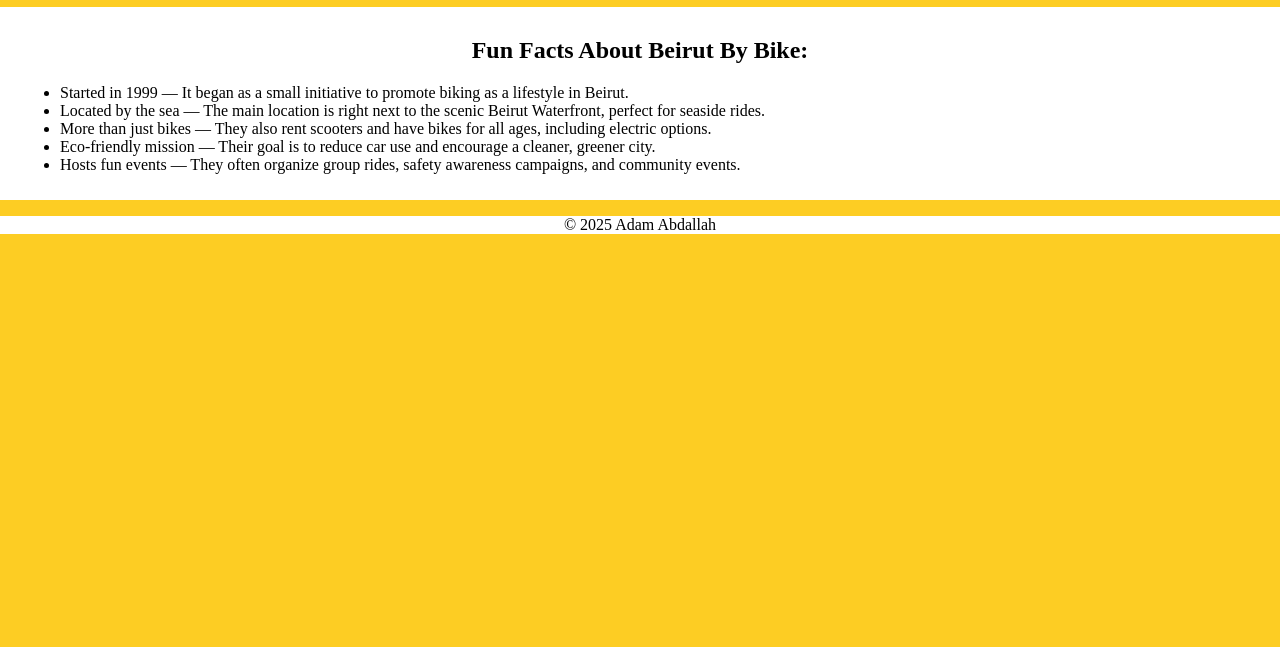
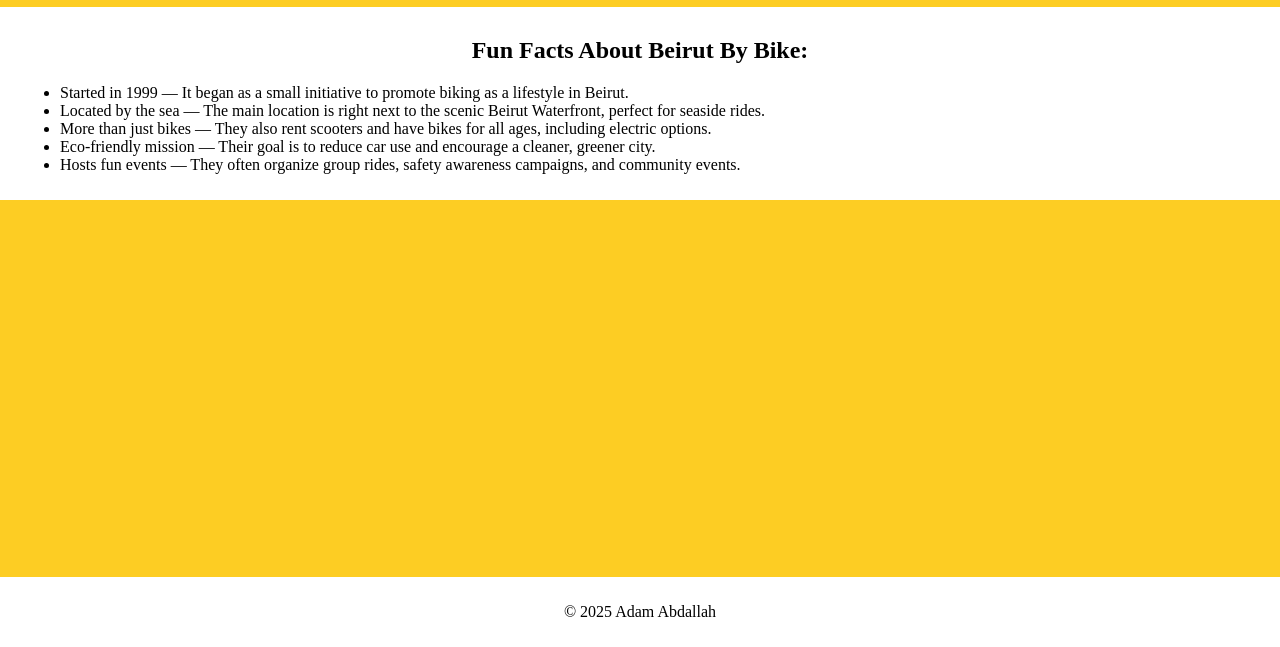
Before and after one commit to AdamAbdallah1/my-favorite-place, a plain HTML site: page pages/facts.html in a window 1280 px wide. Shown: the part 153-800 px from the top of the page. Drawn offline with Linux system fonts and the light colour scheme.

Commit message:
Styling body for page 2

```diff
--- a/css/index.css
+++ b/css/index.css
@@ -1,6 +1,11 @@
 body {
     margin: 0;
     background-color: #FDCD23;
+}
+html, body {
+    height: 100%;
+    margin: 0;
+    padding: 0;
 }
 
 header {
@@ -10,6 +15,10 @@
 
 header img{
     width: 150px;
+}
+
+main {
+    flex: 1;
 }
 
 .descr {
@@ -69,7 +78,18 @@
     text-align: left;
 }
 
+.page-2 {
+    display: flex;
+    flex-direction: column;
+    height: 100%;
+}
+
+.page-2 main{
+    flex: 1;
+}
+
 footer {
     background-color: white;
     text-align: center;
+    padding: 10px;
 }
```
